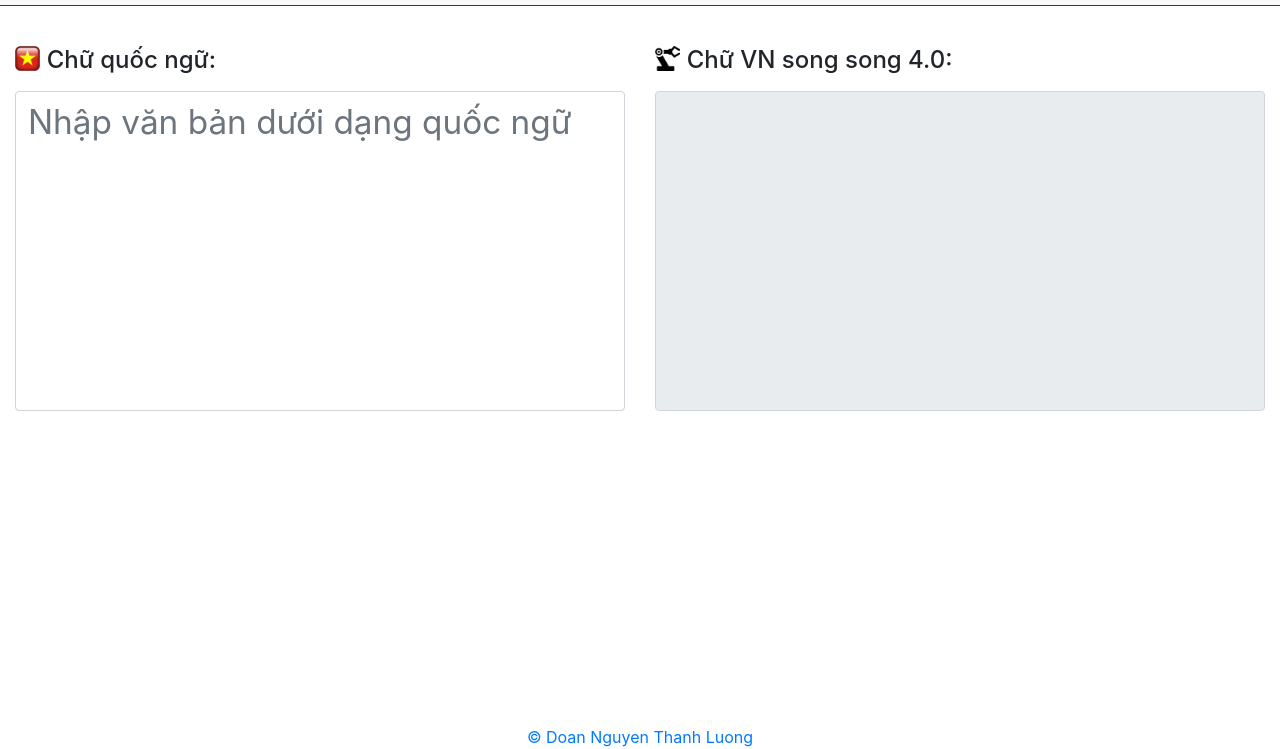
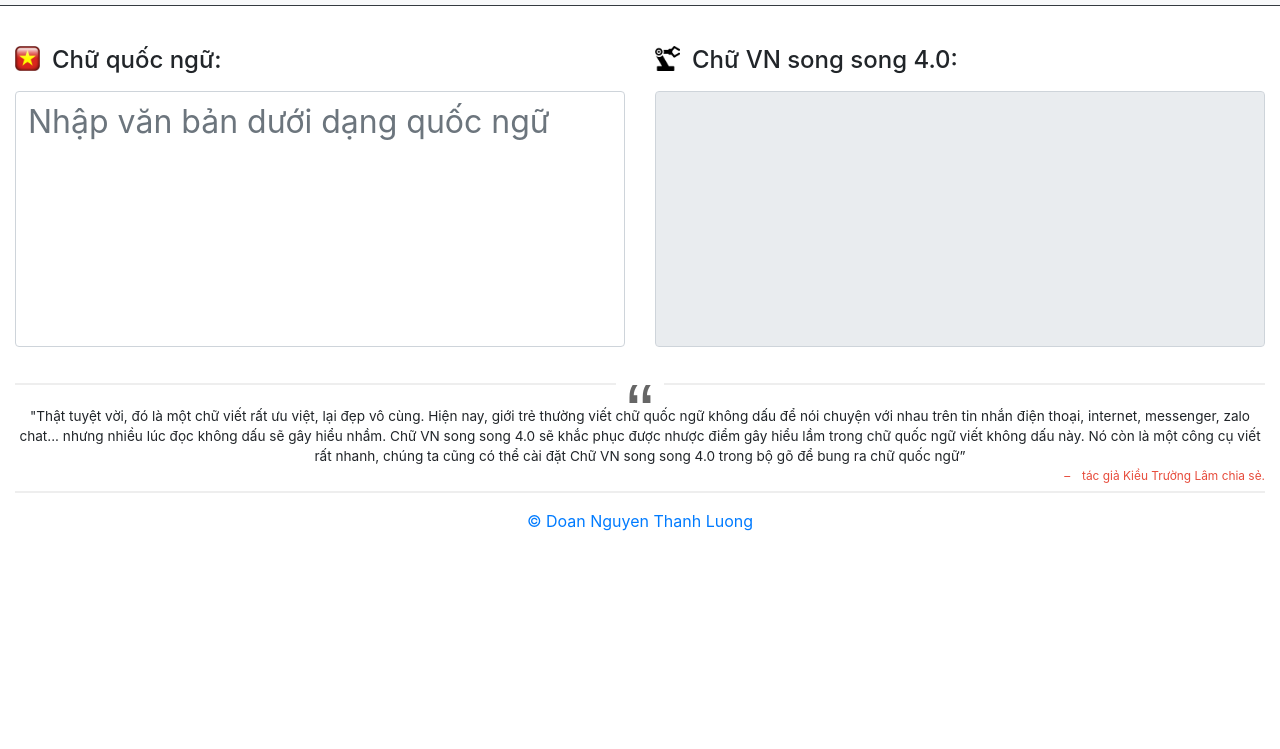
Before and after one commit to thanhluong/4cham0, a plain HTML site: page index.html in a window 1280 px wide. Shown: the part 51-800 px from the top of the page. Drawn offline with nearby package versions, Linux system fonts and the light colour scheme.

Commit message:
Add blockquote

```diff
--- a/index.html
+++ b/index.html
@@ -38,9 +38,16 @@
         </textarea>
     </div>
 </div>
+
+<center>
+    <blockquote cite="tác giả Kiều Trường Lâm chia sẻ." class="blockquote text-center">
+      <p class="mb-0">"Thật tuyệt vời, đó là một chữ viết rất ưu việt, lại đẹp vô cùng. Hiện nay, giới trẻ thường viết chữ quốc ngữ không dấu để nói chuyện với nhau trên tin nhắn điện thoại, internet, messenger, zalo chat... nhưng nhiều lúc đọc không dấu sẽ gây hiểu nhầm. Chữ VN song song 4.0 sẽ khắc phục được nhược điểm gây hiểu lầm trong chữ quốc ngữ viết không dấu này. Nó còn là một công cụ viết rất nhanh, chúng ta cũng có thể cài đặt Chữ VN song song 4.0 trong bộ gõ để bung ra chữ quốc ngữ”</p>
+    </blockquote>
+</center>
+
 </div>
 
-<footer class="fixed-bottom">
+<footer>
     <center><a target="_blank" href="https://www.facebook.com/DoanNguyenThanhLuong/">© Doan Nguyen Thanh Luong</a></center>
 </footer>
 
--- a/style.css
+++ b/style.css
@@ -1,13 +1,51 @@
 h4{
-    margin-left: 5pt;
+    margin-left: 0.5em;
 }
 
 textarea{
-    font-size: 25pt !important;
-    height: 240pt !important;
+    font-size: 2em !important;
+    height: 8em !important;
     resize: none;
 }
 
 .translate_div{
     margin-top: 30pt;
 }
+
+/* blockquote */
+/* source: https://codepen.io/harmputman/pen/IpAnb; */
+
+@import url(https://fonts.googleapis.com/css?family=PT+Sans|Ubuntu:300,400,700);
+
+blockquote {
+    font-size: 0.85em !important;
+    display: block;
+    border-width: 2px 0;
+    border-style: solid;
+    border-color: #eee;
+    padding: 1.5em 0 0.5em;
+    margin: 1.5em 0;
+    position: relative;
+}
+
+blockquote:before {
+    content: '\201C';
+    position: absolute;
+    top: 0em;
+    left: 50%;
+    transform: translate(-50%, -50%);
+    background: #fff;
+    width: 3rem;
+    height: 2rem;
+    font: 6em/1.08em 'PT Sans', sans-serif;
+    color: #666;
+    text-align: center;
+}
+
+blockquote:after {
+  content: "\2013 \2003" attr(cite);
+  display: block;
+  text-align: right;
+  font-size: 0.875em;
+  color: #e74c3c;
+}
```
